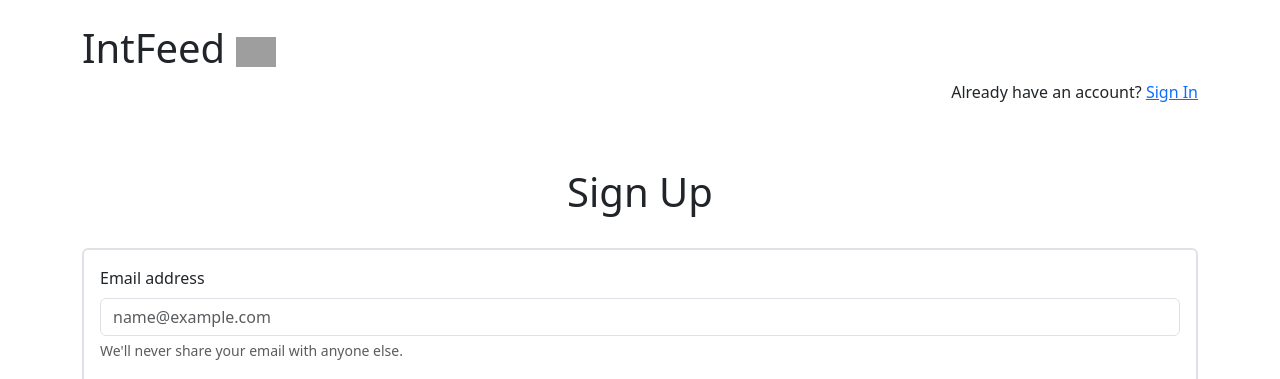
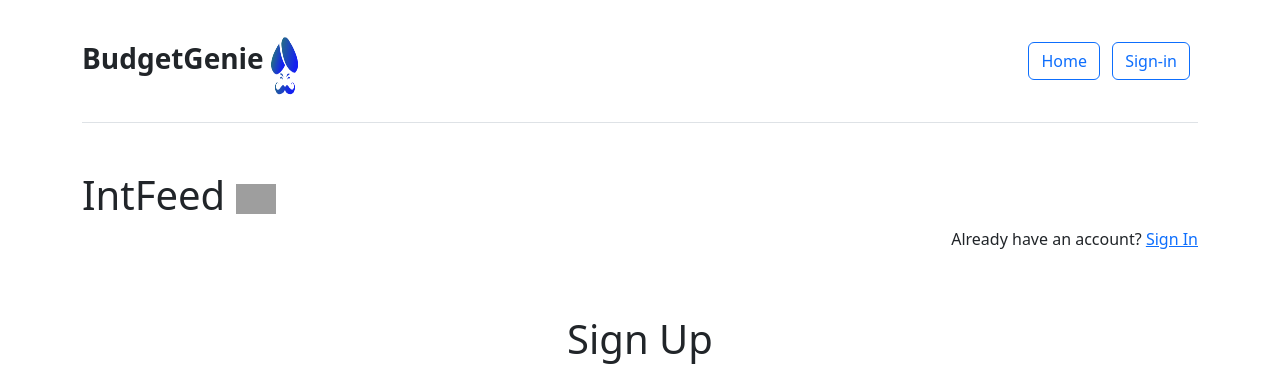
Before and after one commit to STEAM-Center-NYC/10031-Developing-an-Application-using-Artificial-Intelligence-to-Aid-in-Financial-Budgeting, a Flask app: page /sign-up in a window 1280 px wide. Shown: the top 379 px of the page. Run offline with Flask 3, Linux system fonts and the light colour scheme; grey boxes are pictures that could not be loaded.

Commit message:
added the nav bar to each page

```diff
--- a/templates/sign.up.html.jinja
+++ b/templates/sign.up.html.jinja
@@ -6,7 +6,23 @@
     <title>Bootstrap demo</title>
     <link href="https://cdn.jsdelivr.net/npm/bootstrap@5.3.0-alpha2/dist/css/bootstrap.min.css" rel="stylesheet" integrity="sha384-aFq/bzH65dt+w6FI2ooMVUpc+21e0SRygnTpmBvdBgSdnuTN7QbdgL+OapgHtvPp" crossorigin="anonymous">
   </head>
+  <header class="d-flex flex-wrap align-items-center justify-content-center justify-content-md-between py-3 mb-4 border-bottom">
+      <div class="col-md-3 mb-2 mb-md-0">
+        <h3 class="float-md-start mb-0" style="font-weight: 900;">BudgetGenie<img src="/media/static/genielogo2.png" height = "90" width= "40" ></h3>
+          <svg class="bi" width="40" height="32" role="img" aria-label="Bootstrap"><use xlink:href=""/></svg>
+        </a>
+     </div>
 
+
+
+
+      </ul>
+
+      <div class="col-md-3 text-end">
+          <a href="/" class="btn btn-outline-primary me-2">Home</a>
+           <a href="/sign-out" class="btn btn-outline-primary me-2">Sign-in</a>
+      </div>
+    </header>
   <body class="container">
     <br>
    <h1>IntFeed <img src="/static/spooky-removebg-preview.png" hight = "50" width= "40" ></h1>
```
Also changed, not shown: templates/home.html.jinja (+6 -6 lines), templates/sign.in.html.jinja (+16 -0 lines).
